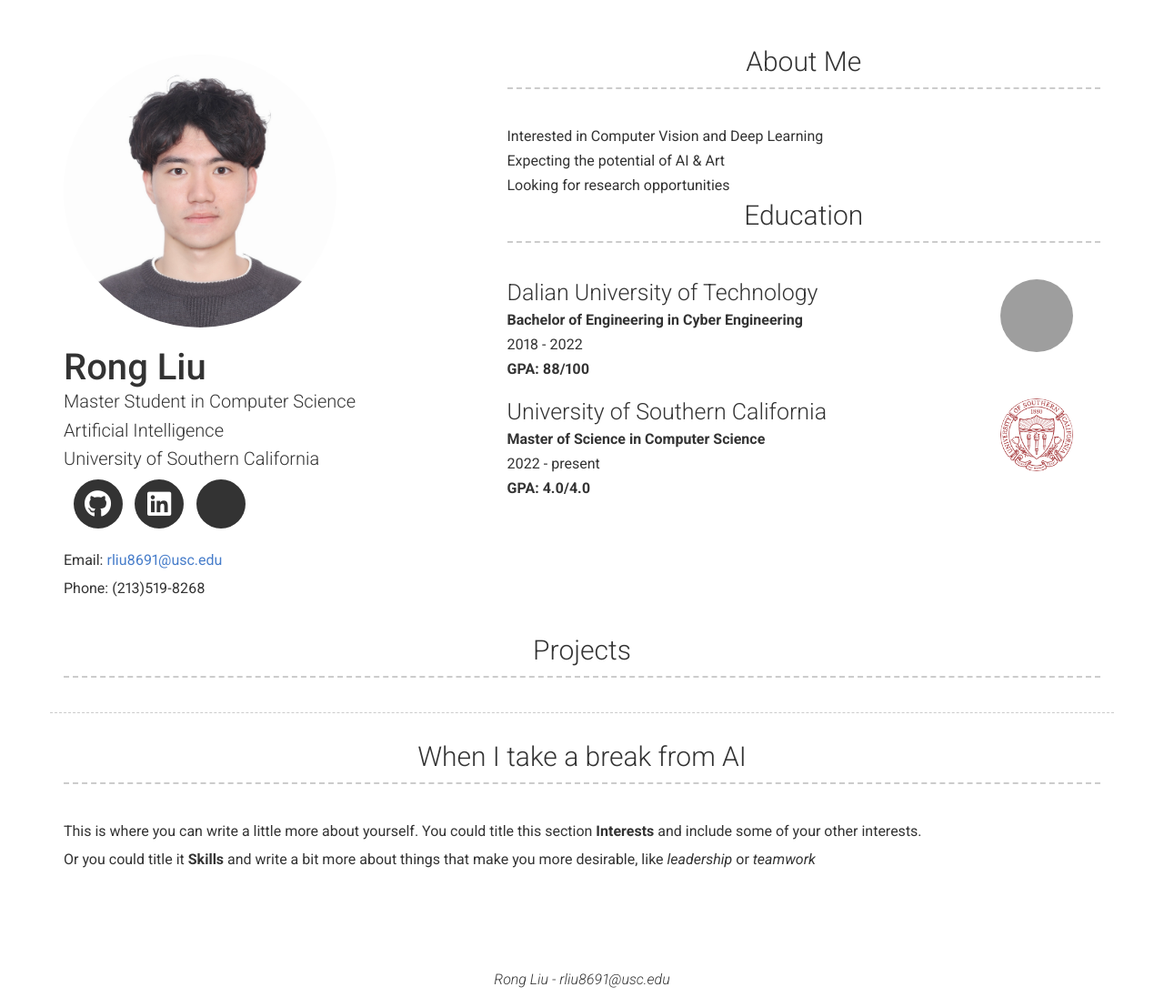
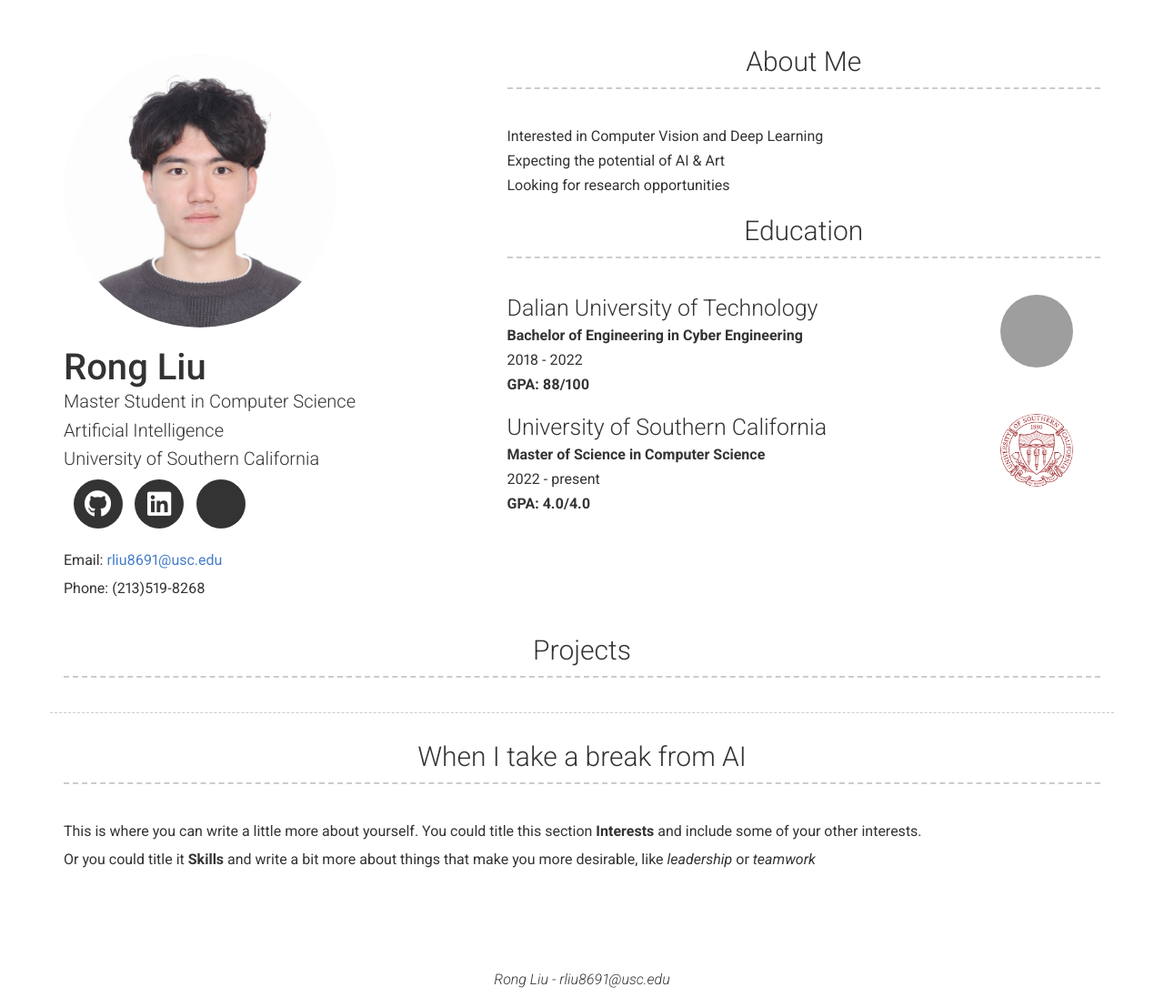
Before and after one commit to RongLiu-Leo/rongliu-leo.github.io, a Jekyll site: the page built from index.md, in a window 1280 px wide. Shown: the whole page at 91% size. Built offline with Jekyll 4.4.1, drawn with Linux system fonts in a browser that asks for light colours; nearby versions of some CDN libraries; a style sheet for code colours, icons or effects is not loaded; grey boxes are pictures that could not be loaded.

Commit message:
Update header.html

```diff
--- a/_includes/header.html
+++ b/_includes/header.html
@@ -49,11 +49,13 @@
         </p>
       {%- endif -%}
     </div>
+
+
     <div class="col-xs-12 col-sm-12 col-md-7 col-lg-7 header-right">
       <h3 id="{{ site.about_title | slugify | default: 'about-me' }}">{{ site.about_title | default:
         "About Me" }}</h3>
 
-          <div style="text-align: center;">
+          <div style="margin-bottom: 20px;">
             {{ site.about_content | strip | markdownify }}
           </div>
       <h3 id="Education">Education</h3>
```
